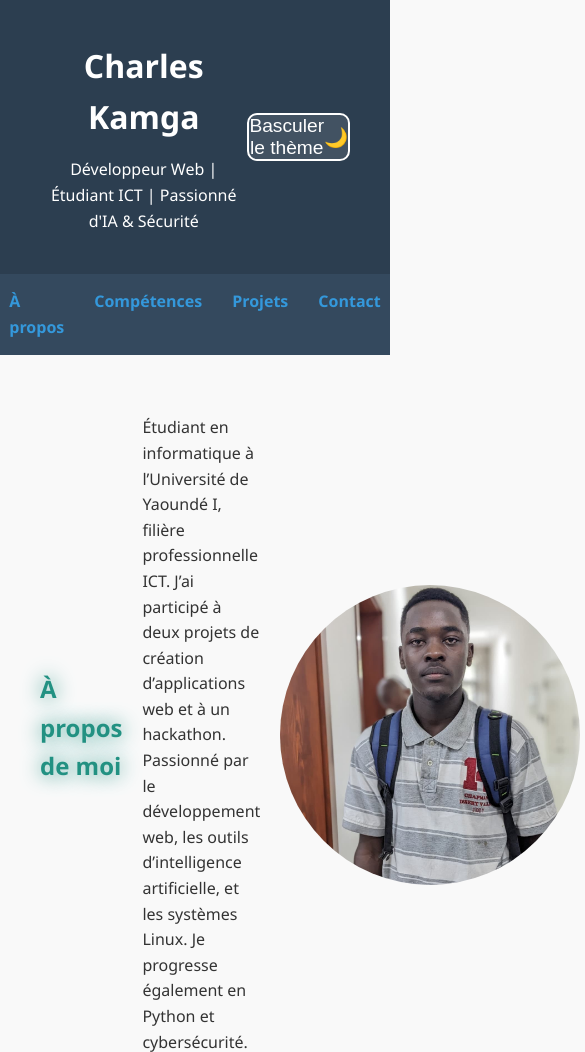
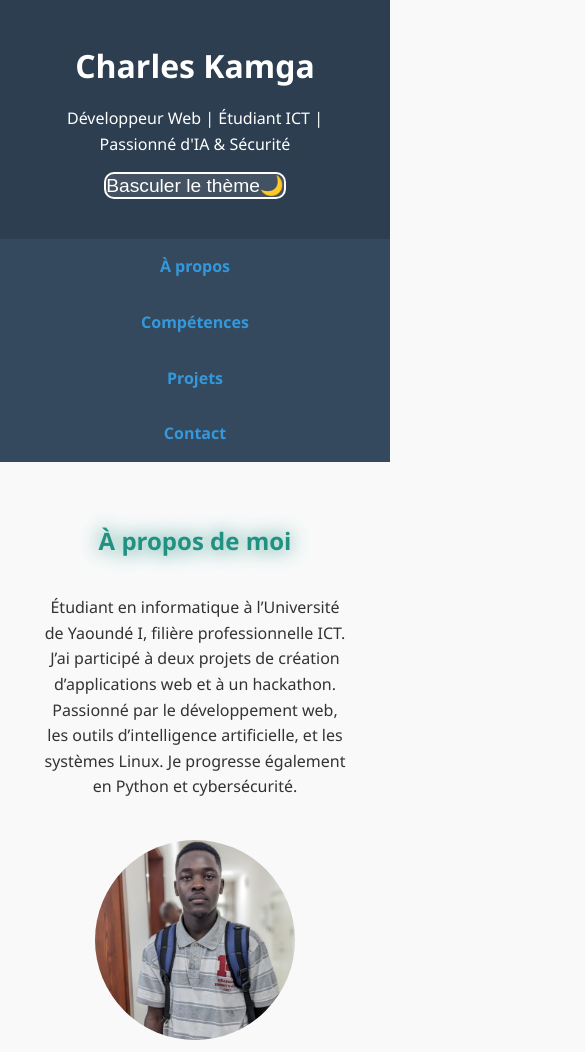
Before and after one commit to darwinx-27/portfolio, a plain HTML site: page index.html in a window 390 px wide. Shown: the top 1052 px of the page, 585 px wide, since content can reach past the window. Drawn offline with Linux system fonts and the light colour scheme.

Commit message:
style.css

```diff
--- a/style.css
+++ b/style.css
@@ -474,3 +474,26 @@ footer {
     flex-direction: inherit;
   }
 }
+
+/* Responsive */
+@media (max-width: 768px) {
+  #about .container {
+    flex-direction: column;   /* passe en colonne */
+    text-align: center;       /* centre le texte */
+  }
+
+  #about img {
+    max-width: 200px;  /* réduit l'image sur petit écran */
+    margin-top: 20px;
+  }
+
+  nav ul {
+    flex-direction: column;   /* menu vertical */
+    align-items: center;
+  }
+
+  .header-content {
+    flex-direction: column;
+    gap: 15px;
+  }
+}
```
